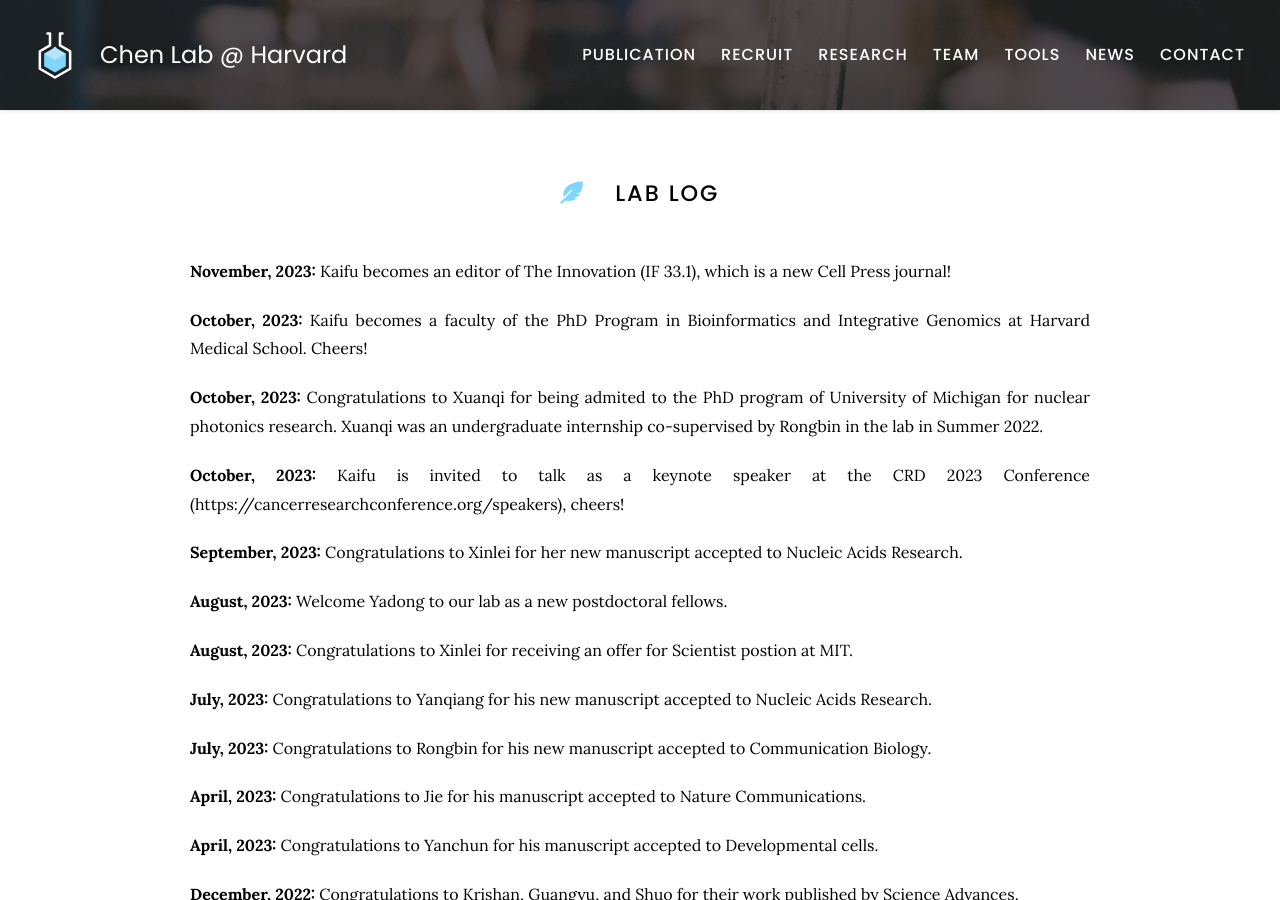
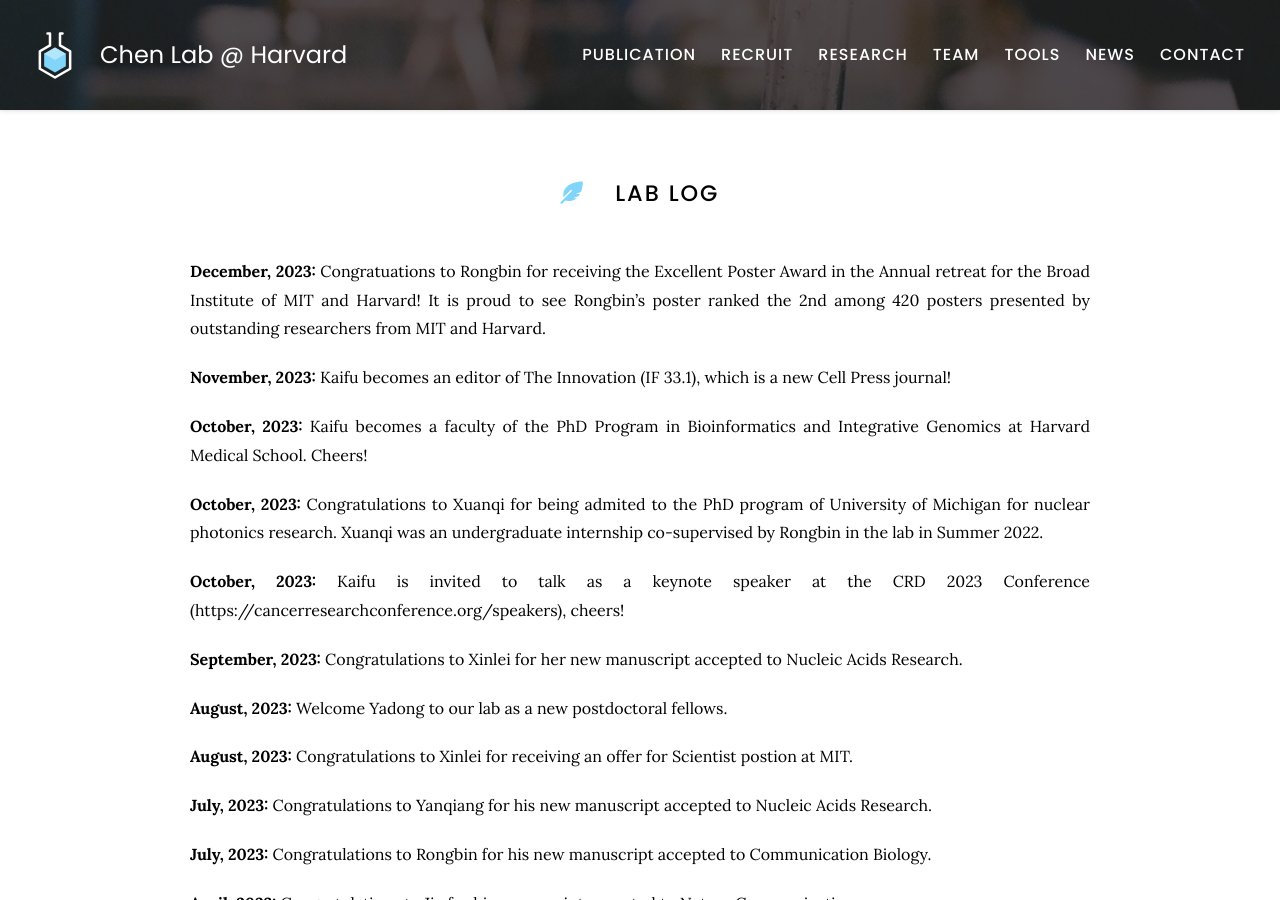
Before and after one commit to kaifuchenlab/kaifuchenlab.github.io, a Jekyll site: the page built from 7.news/index.md, in a window 1280 px wide and 900 px high. Built offline with Jekyll 4.4.1, drawn with Linux system fonts in a browser that asks for light colours.

Commit message:
Update index.md

```diff
--- a/7.news/index.md
+++ b/7.news/index.md
@@ -7,6 +7,8 @@ nav:
 
 # <i class="fas fa-feather-alt"></i> Lab log
 
+**December, 2023:**
+Congratuations to Rongbin for receiving the Excellent Poster Award in the Annual retreat for the Broad Institute of MIT and Harvard! It is proud to see Rongbin's poster ranked the 2nd among 420 posters presented by outstanding researchers from MIT and Harvard.
 
 **November, 2023:**
 Kaifu becomes an editor of The Innovation (IF 33.1), which is a new Cell Press journal!
```
